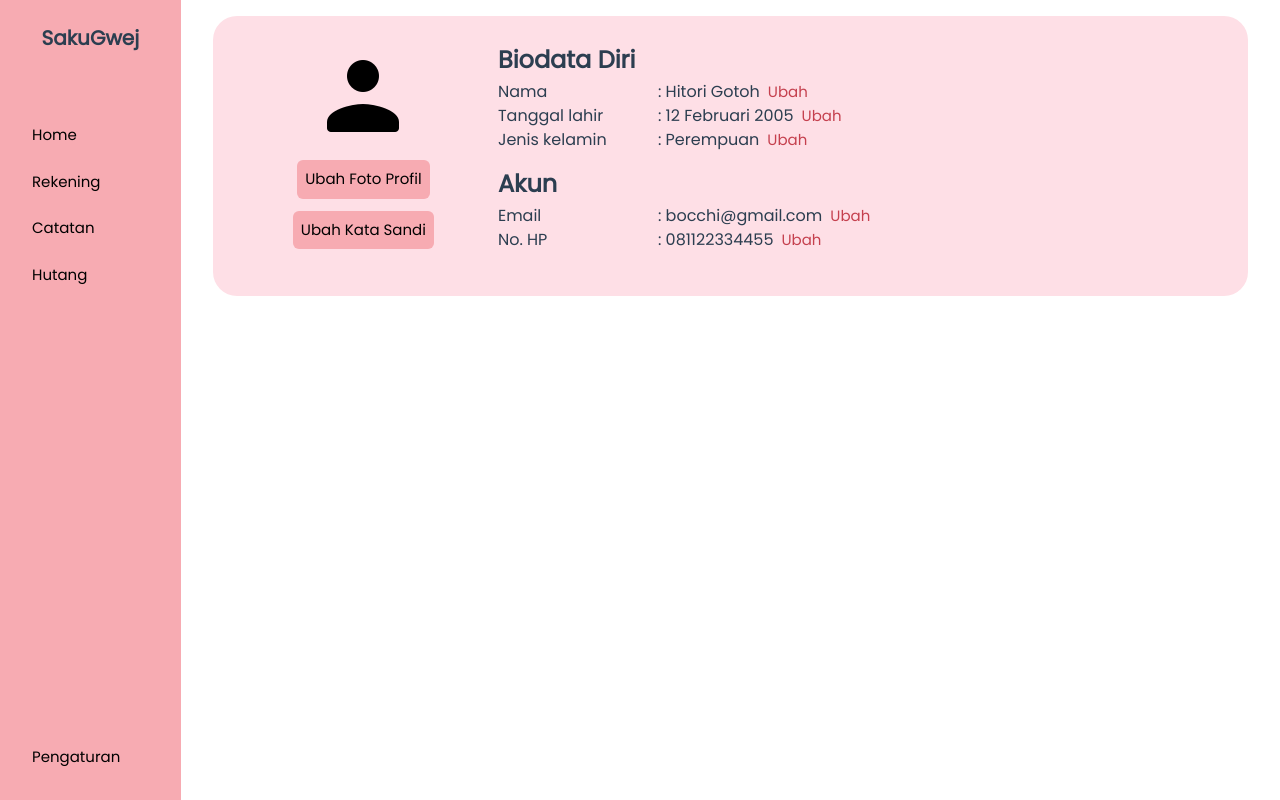
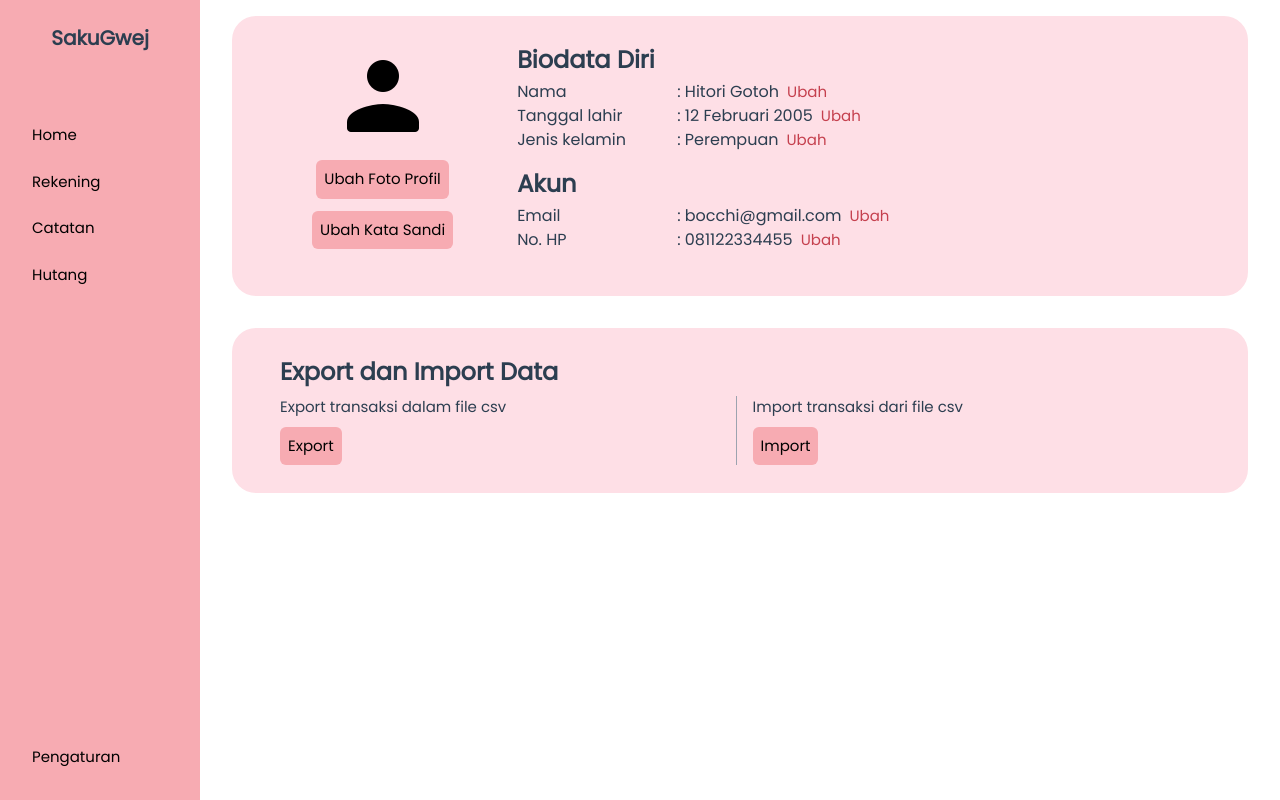
Before and after one commit to DzakyFattan/SakuGwej-Frontend, a Vue app: page /profile in a window 1280 px wide. Built offline with nearby package versions, Linux system fonts and the light colour scheme.

Commit message:
feat: update style and add export/import section

```diff
--- a/src/assets/base.css
+++ b/src/assets/base.css
@@ -1,4 +1,8 @@
 @import url('https://fonts.googleapis.com/css2?family=Poppins&display=swap');
+
+* {
+  box-sizing: border-box;
+}
 
 /* color palette from <https://github.com/vuejs/theme> */
 :root {
--- a/src/assets/main.css
+++ b/src/assets/main.css
@@ -138,12 +138,18 @@ body {
 .app-container {
   display: flex;
   flex-direction: row;
-  justify-content: space-between;
+  justify-content: flex-start;
+  height: 100%;
   width: 100%;
-  height: 100%;
 }
 
 #app {
   width: 100%;
   height: 100%;
 }
+
+.button {
+  padding: 0.5rem;
+  border-radius: 0.375rem;
+  color: black;
+}
--- a/src/components/HelloWorld.vue
+++ b/src/components/HelloWorld.vue
@@ -1,6 +1,6 @@
 <script setup lang="ts">
 defineProps<{
-  msg: string;
+  catatan: Catatan;
 }>();
 </script>
 
--- a/src/components/Login.vue
+++ b/src/components/Login.vue
@@ -1,7 +1,7 @@
 <script setup lang="ts"></script>
 
 <template>
-  <div class="form-bg w-full h-screen flex">
+  <div class="form-bg h-screen flex">
     <div class="form-container flex flex-col place-items-center m-auto">
       <h1 class="blue text-center mb-title-form">Login</h1>
       <div class="flex flex-col place-items-center">
--- a/src/components/Profile.vue
+++ b/src/components/Profile.vue
@@ -1,10 +1,12 @@
 <script setup lang="ts">
 import General from "./profile/General.vue";
+import ExportImport from "./profile/ExportImport.vue";
 </script>
 
 <template>
-  <div class="w-full h-screen flex">
+  <div class="h-screen flex flex-col grow">
     <General />
+    <ExportImport />
   </div>
 </template>
 
--- /dev/null
+++ b/src/components/profile/ExportImport.vue
@@ -0,0 +1,19 @@
+<template>
+  <div
+    class="flex flex-row rounded-3xl bg-color-secondary-bocchi my-4 p-4 h-fit mx-8"
+  >
+    <div class="px-8 py-3 w-full">
+      <p class="font-bold text-2xl">Export dan Import Data</p>
+      <div class="mt-2 flex flex-row space-x-4 flex-1 grow">
+        <div class="flex-1 border-r pr-2 border-gray-400">
+          <p>Export transaksi dalam file csv</p>
+          <button class="button bg-color-main-bocchi mt-2">Export</button>
+        </div>
+        <div class="flex-1">
+          <p>Import transaksi dari file csv</p>
+          <button class="button bg-color-main-bocchi mt-2">Import</button>
+        </div>
+      </div>
+    </div>
+  </div>
+</template>
--- a/src/components/profile/General.vue
+++ b/src/components/profile/General.vue
@@ -1,15 +1,11 @@
 <template>
   <div
-    class="flex flex-row rounded-3xl bg-color-secondary-bocchi my-4 p-4 w-full h-fit mx-8"
+    class="flex flex-row rounded-3xl bg-color-secondary-bocchi my-4 p-4 h-fit mx-8"
   >
     <div class="flex flex-col mx-16 mb-2 items-center">
       <img src="/src/assets/icons/user.png" alt="user" class="w-24 m-4" />
-      <button class="bg-color-main-bocchi rounded-md p-2 text-black mb-3">
-        Ubah Foto Profil
-      </button>
-      <button class="bg-color-main-bocchi rounded-md p-2 text-black">
-        Ubah Kata Sandi
-      </button>
+      <button class="bg-color-main-bocchi button mb-3">Ubah Foto Profil</button>
+      <button class="bg-color-main-bocchi button">Ubah Kata Sandi</button>
     </div>
     <div class="my-3 flex flex-col">
       <div>
```
